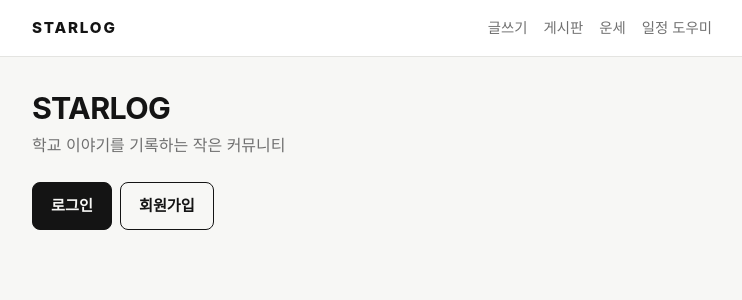
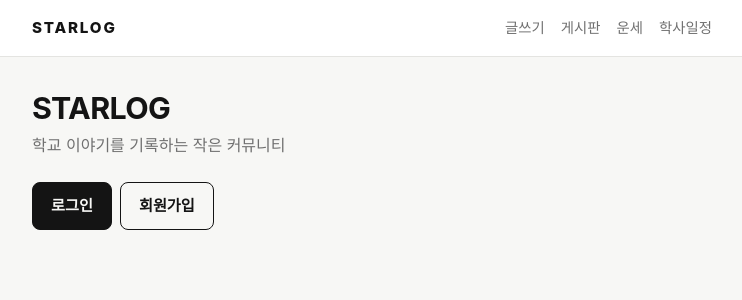
Before and after one commit to qkrwnsdyd13/study-spring, a Spring Boot app: page / in a window 1280 px wide. Shown: the top 300 px of the page, without its empty margins (268-1010 px from the left). Run offline with Spring Boot 4, Linux system fonts and the light colour scheme; some web fonts are replaced.

Commit message:
메인화면 살짝 바꿈

```diff
--- a/src/main/resources/templates/fragments/layout.html
+++ b/src/main/resources/templates/fragments/layout.html
@@ -21,7 +21,7 @@
       <a th:href="@{/posts/write}">글쓰기</a>
       <a th:href="@{/posts}">게시판</a>
       <a th:href="@{/fortune}">운세</a>
-      <a th:href="@{/chat}">일정 도우미</a>
+      <a th:href="@{/chat}">학사일정</a>
     </div>
   </nav>
 </header>
--- a/src/main/resources/templates/home.html
+++ b/src/main/resources/templates/home.html
@@ -19,6 +19,10 @@
       <a class="link-card" th:href="@{/fortune}">
         <strong>오늘의 운세</strong>
         <span>생년월일로 보는 하루 운세</span>
+      </a>
+      <a class="link-card" th:href="@{/chat}">
+        <strong>학사일정</strong>
+        <span>ai로 쉽게 검색 가능</span>
       </a>
     </div>
 
```
